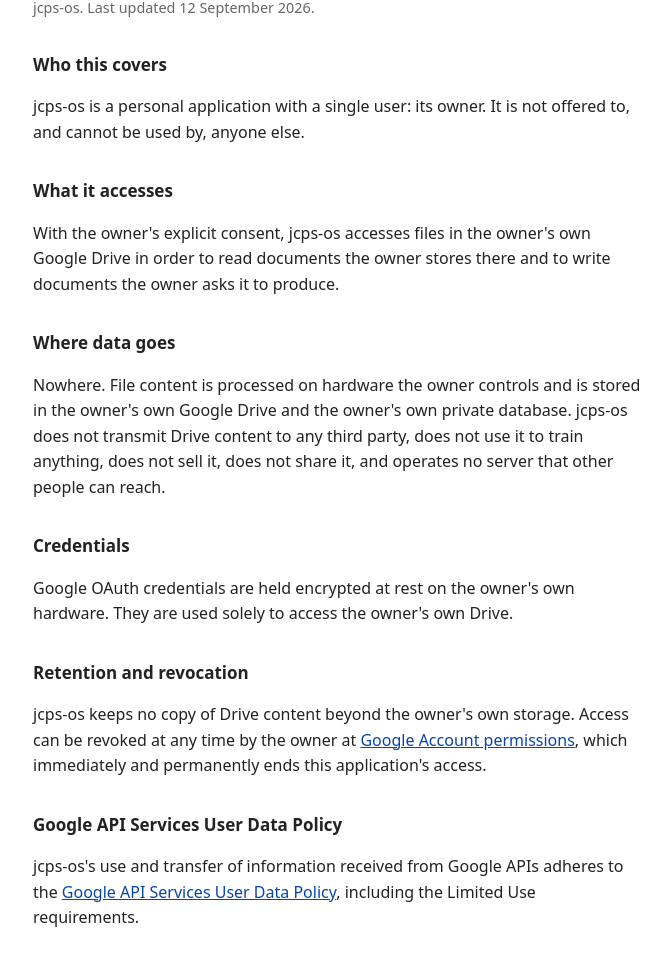
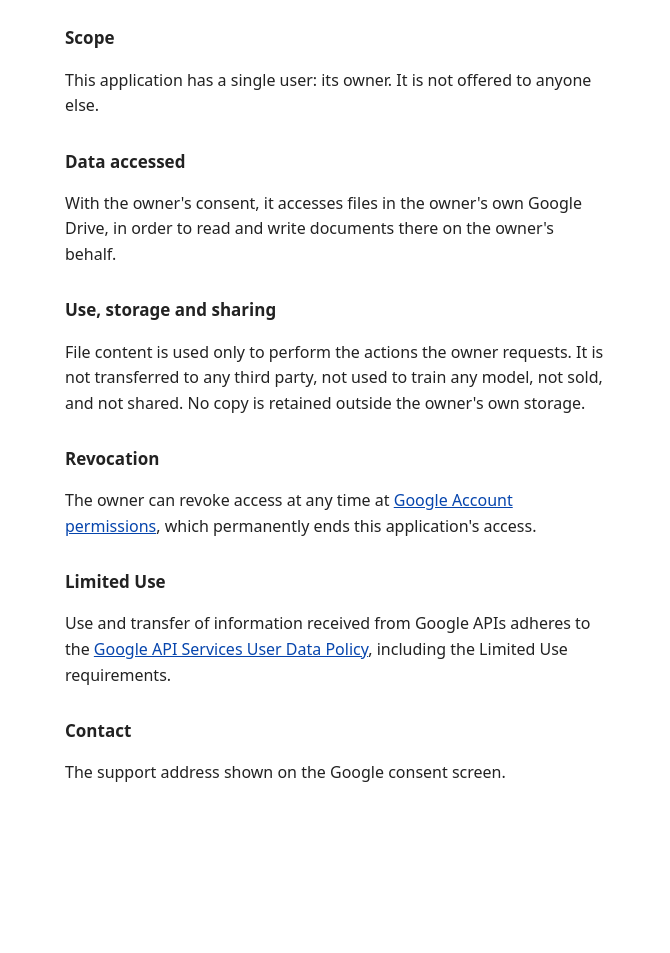
Before and after one commit to ysundfw/consent-pages, a plain HTML site: page privacy.html in a window 1280 px wide. Shown: the part 118-1071 px from the top of the page, without its empty margins (303-973 px from the left). After the commit the page ends 984 px from the top, so only its background shows below. Drawn offline with Linux system fonts and the light colour scheme.

Commit message:
Reduce to the minimum Google requires
Remove the app name, the description of what it does, the reference to other
infrastructure, and the homepage link to the policy. The link was never a
requirement; the console asks for two URLs and does not check that one points
at the other.

```diff
--- a/privacy.html
+++ b/privacy.html
@@ -1,57 +1,24 @@
 <!doctype html>
 <meta charset="utf-8">
-<title>jcps-os — privacy policy</title>
+<title>Privacy policy</title>
 <meta name="viewport" content="width=device-width,initial-scale=1">
-<style>
-  body{font:16px/1.6 system-ui,-apple-system,sans-serif;max-width:38rem;margin:4rem auto;padding:0 1.5rem;color:#222}
-  h1{font-size:22px} h2{font-size:17px;margin-top:2rem} a{color:#0645ad} .m{color:#666;font-size:.9rem}
-</style>
+<style>body{font:16px/1.6 system-ui,-apple-system,sans-serif;max-width:34rem;margin:5rem auto;padding:0 1.5rem;color:#222}h1{font-size:21px}h2{font-size:17px;margin-top:1.8rem}a{color:#0645ad}</style>
 <h1>Privacy policy</h1>
-<p class="m">jcps-os. Last updated 12 September 2026.</p>
 
-<h2>Who this covers</h2>
-<p>
-  jcps-os is a personal application with a single user: its owner. It is not
-  offered to, and cannot be used by, anyone else.
-</p>
+<h2>Scope</h2>
+<p>This application has a single user: its owner. It is not offered to anyone else.</p>
 
-<h2>What it accesses</h2>
-<p>
-  With the owner's explicit consent, jcps-os accesses files in the owner's own
-  Google Drive in order to read documents the owner stores there and to write
-  documents the owner asks it to produce.
-</p>
+<h2>Data accessed</h2>
+<p>With the owner's consent, it accesses files in the owner's own Google Drive, in order to read and write documents there on the owner's behalf.</p>
 
-<h2>Where data goes</h2>
-<p>
-  Nowhere. File content is processed on hardware the owner controls and is
-  stored in the owner's own Google Drive and the owner's own private database.
-  jcps-os does not transmit Drive content to any third party, does not use it to
-  train anything, does not sell it, does not share it, and operates no server
-  that other people can reach.
-</p>
+<h2>Use, storage and sharing</h2>
+<p>File content is used only to perform the actions the owner requests. It is not transferred to any third party, not used to train any model, not sold, and not shared. No copy is retained outside the owner's own storage.</p>
 
-<h2>Credentials</h2>
-<p>
-  Google OAuth credentials are held encrypted at rest on the owner's own
-  hardware. They are used solely to access the owner's own Drive.
-</p>
+<h2>Revocation</h2>
+<p>The owner can revoke access at any time at <a href="https://myaccount.google.com/permissions">Google Account permissions</a>, which permanently ends this application's access.</p>
 
-<h2>Retention and revocation</h2>
-<p>
-  jcps-os keeps no copy of Drive content beyond the owner's own storage. Access
-  can be revoked at any time by the owner at
-  <a href="https://myaccount.google.com/permissions">Google Account permissions</a>,
-  which immediately and permanently ends this application's access.
-</p>
-
-<h2>Google API Services User Data Policy</h2>
-<p>
-  jcps-os's use and transfer of information received from Google APIs adheres to
-  the
-  <a href="https://developers.google.com/terms/api-services-user-data-policy">Google API Services User Data Policy</a>,
-  including the Limited Use requirements.
-</p>
+<h2>Limited Use</h2>
+<p>Use and transfer of information received from Google APIs adheres to the <a href="https://developers.google.com/terms/api-services-user-data-policy">Google API Services User Data Policy</a>, including the Limited Use requirements.</p>
 
 <h2>Contact</h2>
-<p>The owner, at the support address listed on the Google consent screen.</p>
+<p>The support address shown on the Google consent screen.</p>
```
Also changed, not shown: index.html (+4 -17 lines), 1 other file.
